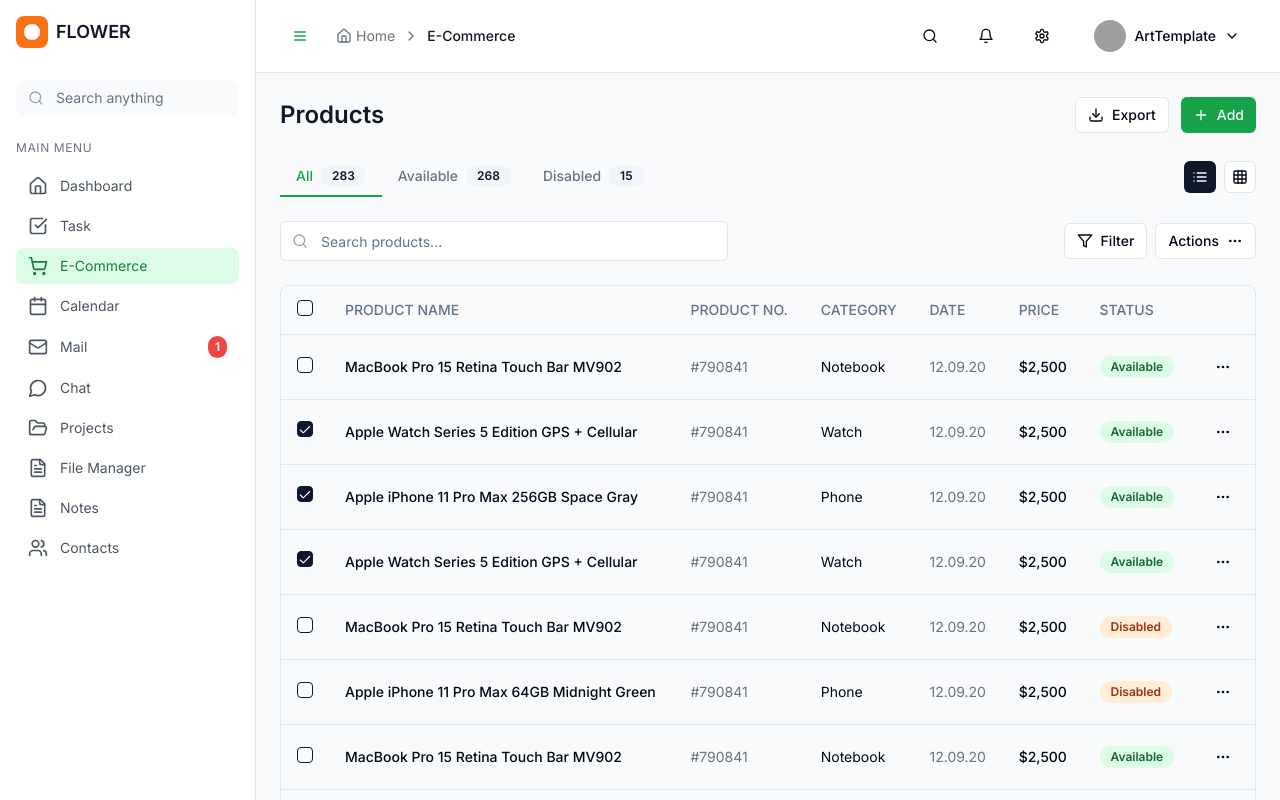
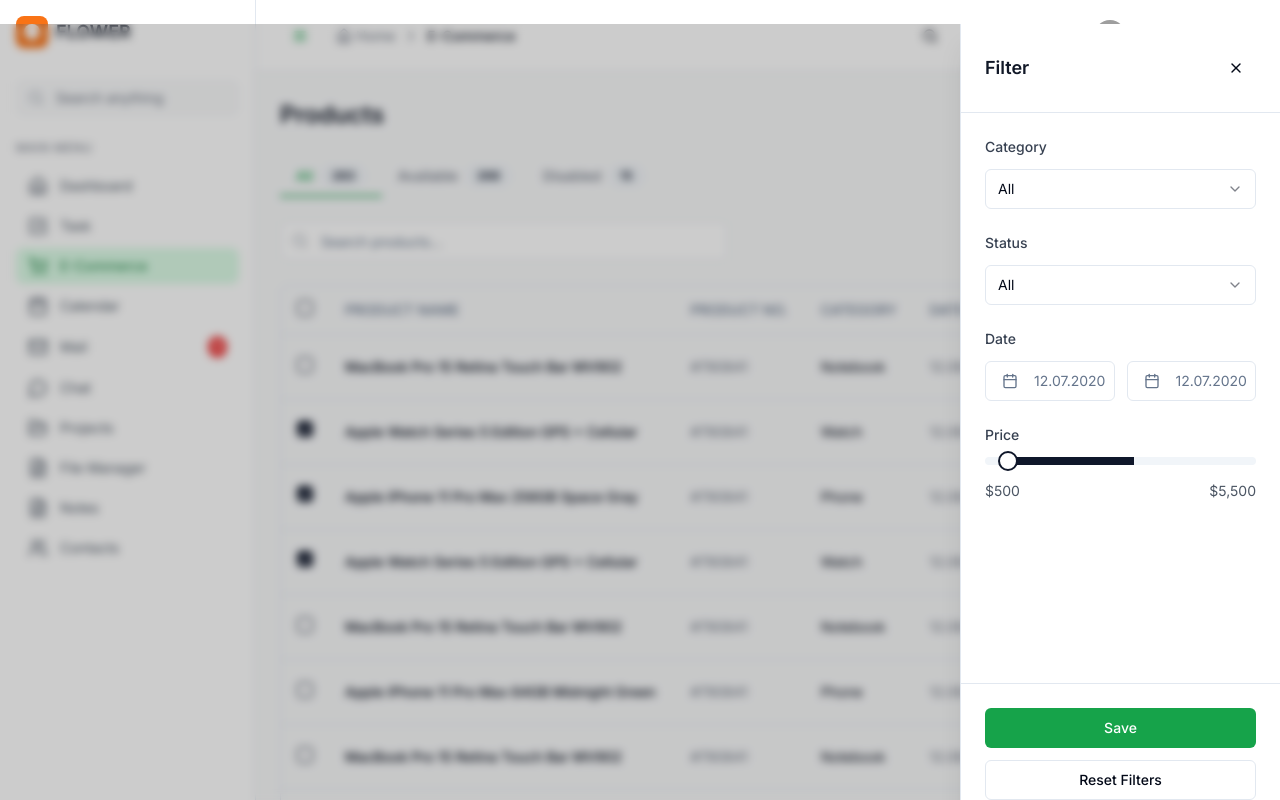
Before and after one commit to DevSeth-debug/next-js, a Next.js app: page /ecommerce in a window 1280 px wide. Both pictures are taken after a click on the button "Filter". Built offline with nearby package versions, Linux system fonts and the light colour scheme; grey boxes are pictures that could not be loaded.

Commit message:
feat: add advanced filter panel with category, status, date, and price filters
Implement slide-out filter panel with smooth animations and save button.

#VERCEL_SKIP

Co-authored-by: null <213901284+DevSeth-debug@users.noreply.github.com>

```diff
--- a/app/ecommerce/page.tsx
+++ b/app/ecommerce/page.tsx
@@ -10,6 +10,7 @@ import { Search, Download, Plus, Filter, MoreHorizontal, List, Grid } from "luci
 import { AppShell } from "@/components/layout/app-shell"
 import { ProductsTable } from "@/components/ecommerce/products-table"
 import { Pagination } from "@/components/ecommerce/pagination"
+import { AdvancedFilters } from "@/components/ecommerce/advanced-filters"
 
 const tabs = [
   { id: "all", label: "All", count: 283, active: true },
@@ -23,6 +24,14 @@ export default function EcommercePage() {
   const [currentPage, setCurrentPage] = useState(1)
   const [itemsPerPage, setItemsPerPage] = useState(10)
   const [viewMode, setViewMode] = useState<"list" | "grid">("list")
+  const [showFilters, setShowFilters] = useState(false)
+  const [filters, setFilters] = useState({
+    category: "all",
+    status: "all",
+    dateFrom: undefined,
+    dateTo: undefined,
+    priceRange: [500, 5500] as [number, number],
+  })
 
   const totalItems = 100
   const totalPages = Math.ceil(totalItems / itemsPerPage)
@@ -99,7 +108,12 @@ export default function EcommercePage() {
           </div>
 
           <div className="flex items-center gap-2">
-            <Button variant="outline" size="sm" className="flex items-center gap-2">
+            <Button
+              variant="outline"
+              size="sm"
+              className="flex items-center gap-2"
+              onClick={() => setShowFilters(true)}
+            >
               <Filter className="w-4 h-4" />
               Filter
             </Button>
@@ -132,6 +146,15 @@ export default function EcommercePage() {
           onPageChange={setCurrentPage}
           onItemsPerPageChange={setItemsPerPage}
         />
+
+        {/* Advanced Filters Panel */}
+        <AdvancedFilters
+          isOpen={showFilters}
+          onClose={() => setShowFilters(false)}
+          filters={filters}
+          onFiltersChange={setFilters}
+          onSave={() => setShowFilters(false)}
+        />
       </div>
     </AppShell>
   )
--- /dev/null
+++ b/components/ecommerce/advanced-filters.tsx
@@ -0,0 +1,208 @@
+"use client"
+
+import { useState } from "react"
+import { Button } from "@/components/ui/button"
+import { Select, SelectContent, SelectItem, SelectTrigger, SelectValue } from "@/components/ui/select"
+import { Slider } from "@/components/ui/slider"
+import { Calendar } from "@/components/ui/calendar"
+import { Popover, PopoverContent, PopoverTrigger } from "@/components/ui/popover"
+import { CalendarIcon, X } from "lucide-react"
+import { format } from "date-fns"
+import { cn } from "@/lib/utils"
+
+interface FilterState {
+  category: string
+  status: string
+  dateFrom: Date | undefined
+  dateTo: Date | undefined
+  priceRange: [number, number]
+}
+
+interface AdvancedFiltersProps {
+  isOpen: boolean
+  onClose: () => void
+  filters: FilterState
+  onFiltersChange: (filters: FilterState) => void
+  onSave: () => void
+}
+
+const categories = [
+  { value: "all", label: "All" },
+  { value: "notebook", label: "Notebook" },
+  { value: "phone", label: "Phone" },
+  { value: "watch", label: "Watch" },
+  { value: "accessories", label: "Accessories" },
+]
+
+const statuses = [
+  { value: "all", label: "All" },
+  { value: "available", label: "Available" },
+  { value: "disabled", label: "Disabled" },
+]
+
+export function AdvancedFilters({ isOpen, onClose, filters, onFiltersChange, onSave }: AdvancedFiltersProps) {
+  const [localFilters, setLocalFilters] = useState<FilterState>(filters)
+
+  const updateFilter = (key: keyof FilterState, value: any) => {
+    const newFilters = { ...localFilters, [key]: value }
+    setLocalFilters(newFilters)
+  }
+
+  const handleSave = () => {
+    onFiltersChange(localFilters)
+    onSave()
+  }
+
+  const handleReset = () => {
+    const resetFilters: FilterState = {
+      category: "all",
+      status: "all",
+      dateFrom: undefined,
+      dateTo: undefined,
+      priceRange: [500, 5500],
+    }
+    setLocalFilters(resetFilters)
+  }
+
+  if (!isOpen) return null
+
+  return (
+    <>
+      {/* Backdrop */}
+      <div className="fixed inset-0 bg-black/20 backdrop-blur-sm z-40" onClick={onClose} />
+
+      {/* Filter Panel */}
+      <div className="fixed right-0 top-0 h-full w-80 bg-white dark:bg-gray-800 shadow-xl border-l dark:border-gray-700 z-50 transform transition-transform duration-300 ease-out">
+        <div className="flex flex-col h-full">
+          {/* Header */}
+          <div className="flex items-center justify-between p-6 border-b dark:border-gray-700">
+            <h2 className="text-lg font-semibold text-gray-900 dark:text-white">Filter</h2>
+            <Button variant="ghost" size="icon" onClick={onClose} className="dark:text-gray-300 dark:hover:bg-gray-700">
+              <X className="w-5 h-5" />
+            </Button>
+          </div>
+
+          {/* Content */}
+          <div className="flex-1 overflow-y-auto p-6 space-y-6">
+            {/* Category Filter */}
+            <div>
+              <label className="text-sm font-medium text-gray-700 dark:text-gray-300 mb-3 block">Category</label>
+              <Select value={localFilters.category} onValueChange={(value) => updateFilter("category", value)}>
+                <SelectTrigger className="w-full">
+                  <SelectValue placeholder="Select category" />
+                </SelectTrigger>
+                <SelectContent>
+                  {categories.map((category) => (
+                    <SelectItem key={category.value} value={category.value}>
+                      {category.label}
+                    </SelectItem>
+                  ))}
+                </SelectContent>
+              </Select>
+            </div>
+
+            {/* Status Filter */}
+            <div>
+              <label className="text-sm font-medium text-gray-700 dark:text-gray-300 mb-3 block">Status</label>
+              <Select value={localFilters.status} onValueChange={(value) => updateFilter("status", value)}>
+                <SelectTrigger className="w-full">
+                  <SelectValue placeholder="Select status" />
+                </SelectTrigger>
+                <SelectContent>
+                  {statuses.map((status) => (
+                    <SelectItem key={status.value} value={status.value}>
+                      {status.label}
+                    </SelectItem>
+                  ))}
+                </SelectContent>
+              </Select>
+            </div>
+
+            {/* Date Range Filter */}
+            <div>
+              <label className="text-sm font-medium text-gray-700 dark:text-gray-300 mb-3 block">Date</label>
+              <div className="grid grid-cols-2 gap-3">
+                {/* From Date */}
+                <Popover>
+                  <PopoverTrigger asChild>
+                    <Button
+                      variant="outline"
+                      className={cn(
+                        "w-full justify-start text-left font-normal",
+                        !localFilters.dateFrom && "text-muted-foreground",
+                      )}
+                    >
+                      <CalendarIcon className="mr-2 h-4 w-4" />
+                      {localFilters.dateFrom ? format(localFilters.dateFrom, "dd.MM.yyyy") : "12.07.2020"}
+                    </Button>
+                  </PopoverTrigger>
+                  <PopoverContent className="w-auto p-0" align="start">
+                    <Calendar
+                      mode="single"
+                      selected={localFilters.dateFrom}
+                      onSelect={(date) => updateFilter("dateFrom", date)}
+                      initialFocus
+                    />
+                  </PopoverContent>
+                </Popover>
+
+                {/* To Date */}
+                <Popover>
+                  <PopoverTrigger asChild>
+                    <Button
+                      variant="outline"
+                      className={cn(
+                        "w-full justify-start text-left font-normal",
+                        !localFilters.dateTo && "text-muted-foreground",
+                      )}
+                    >
+                      <CalendarIcon className="mr-2 h-4 w-4" />
+                      {localFilters.dateTo ? format(localFilters.dateTo, "dd.MM.yyyy") : "12.07.2020"}
+                    </Button>
+                  </PopoverTrigger>
+                  <PopoverContent className="w-auto p-0" align="start">
+                    <Calendar
+                      mode="single"
+                      selected={localFilters.dateTo}
+                      onSelect={(date) => updateFilter("dateTo", date)}
+                      initialFocus
+                    />
+                  </PopoverContent>
+                </Popover>
+              </div>
+            </div>
+
+            {/* Price Range Filter */}
+            <div>
+              <label className="text-sm font-medium text-gray-700 dark:text-gray-300 mb-3 block">Price</label>
+              <div className="space-y-4">
+                <Slider
+                  value={localFilters.priceRange}
+                  onValueChange={(value) => updateFilter("priceRange", value as [number, number])}
+                  max={10000}
+                  min={0}
+                  step={100}
+                  className="w-full"
+                />
+                <div className="flex justify-between text-sm text-gray-600 dark:text-gray-400">
+                  <span>${localFilters.priceRange[0].toLocaleString()}</span>
+                  <span>${localFilters.priceRange[1].toLocaleString()}</span>
+                </div>
+              </div>
+            </div>
+          </div>
+
+          {/* Footer */}
+          <div className="p-6 border-t dark:border-gray-700 space-y-3">
+            <Button onClick={handleSave} className="w-full bg-green-600 hover:bg-green-700 text-white">
+              Save
+            </Button>
+            <Button onClick={handleReset} variant="outline" className="w-full">
+              Reset Filters
+            </Button>
+          </div>
+        </div>
+      </div>
+    </>
+  )
+}
--- a/package.json
+++ b/package.json
@@ -41,7 +41,7 @@
     "class-variance-authority": "^0.7.1",
     "clsx": "^2.1.1",
     "cmdk": "1.0.4",
-    "date-fns": "4.1.0",
+    "date-fns": "latest",
     "embla-carousel-react": "8.5.1",
     "input-otp": "1.4.1",
     "lucide-react": "^0.454.0",
```
Also changed, not shown: 1 other file (tests, documents, lock files or other folders).
